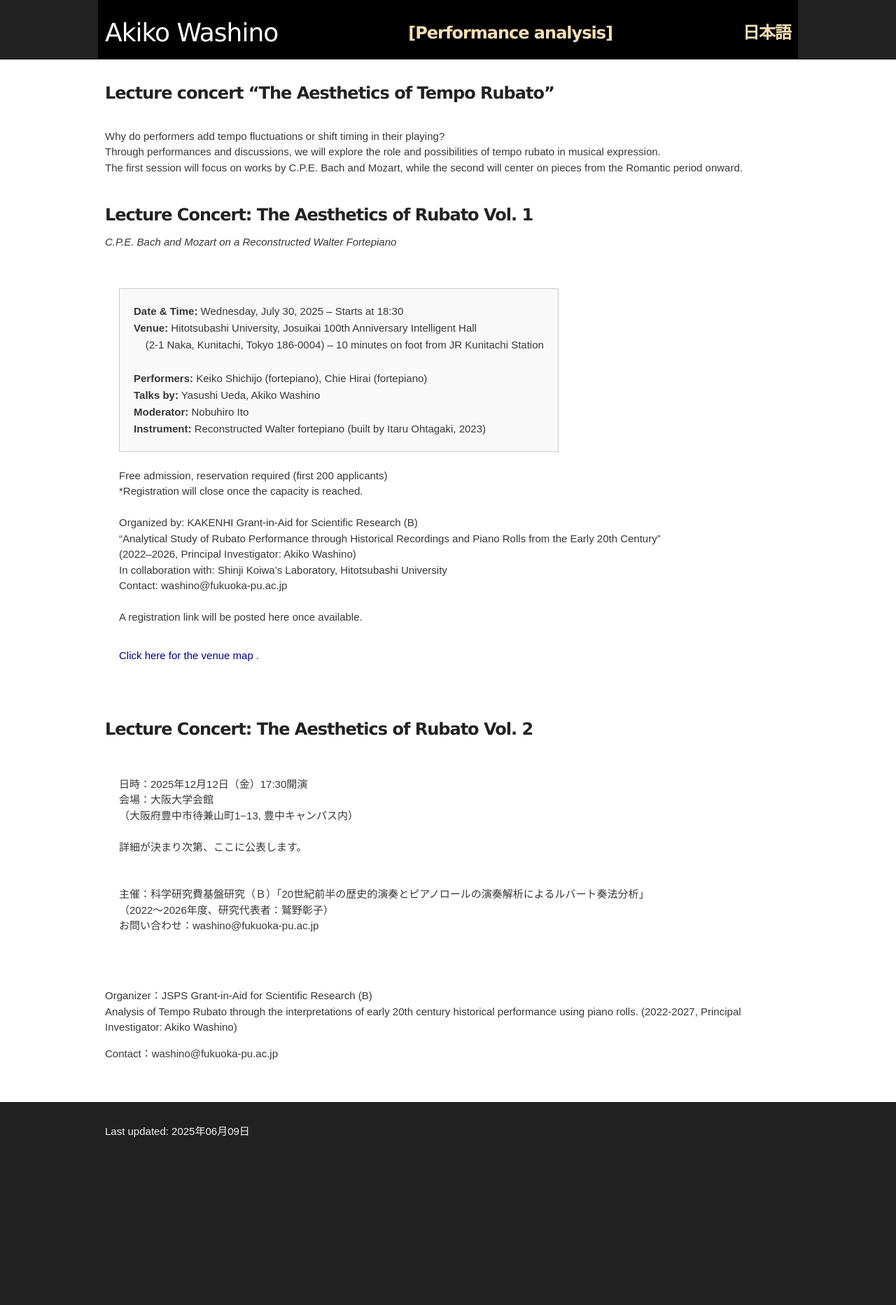
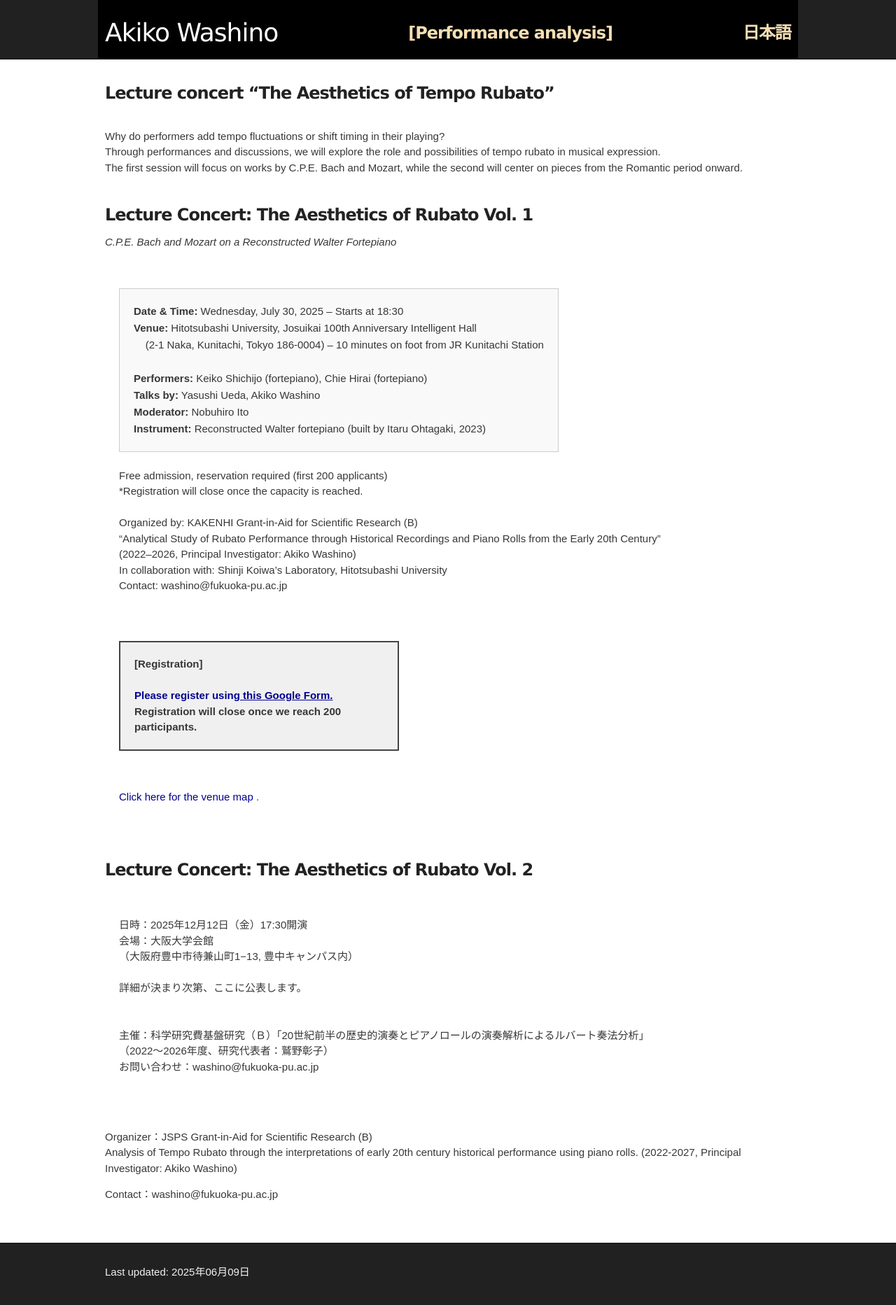
Before and after one commit to akikowashino/akikowashino.github.io, a Jekyll site: the page built from lecture-concert-2025/index-en.md, in a window 1280 px wide. Shown: the whole page at 70% size. Built offline with Jekyll 4.4.1, drawn with Linux system fonts in a browser that asks for light colours; before the commit the page ends 1663 px from its top, so only the background shows below that.

Commit message:
Update index-en.md

```diff
--- a/lecture-concert-2025/index-en.md
+++ b/lecture-concert-2025/index-en.md
@@ -52,7 +52,25 @@ Organized by: KAKENHI Grant-in-Aid for Scientific Research (B)<br>
 In collaboration with: Shinji Koiwa’s Laboratory, Hitotsubashi University<br>
 Contact: washino@fukuoka-pu.ac.jp<br><br>
 
-A registration link will be posted here once available.<br><br>
+<style>
+  .application-box {
+    border: 2px solid #444;
+    padding: 20px;
+    font-family: sans-serif;
+    font-weight: 600;
+    background-color: #f0f0f0;
+    max-width: 400px;
+    margin-top: 45px;
+  }
+</style>
+
+<div class="application-box">
+ [Registration]<br>
+  <br>
+  <a href="https://docs.google.com/forms/d/e/1FAIpQLSdV0VlAXRh9gkK_Xz5yWarKJMguI8CQwYnvoTb4nKLo4UwLkw/viewform?usp=sharing&ouid=117442073187484349255" target="_blank" rel="noopener noreferrer">
+
+Please register using<u> this Google Form.</u></a> <br> Registration will close once we reach 200 participants.
+</div><br><br>
 
 <p>
   <a href="https://www.google.com/maps?q=一橋大学+如水会百周年記念インテリジェントホール" target="_blank" rel="noopener noreferrer">
```
